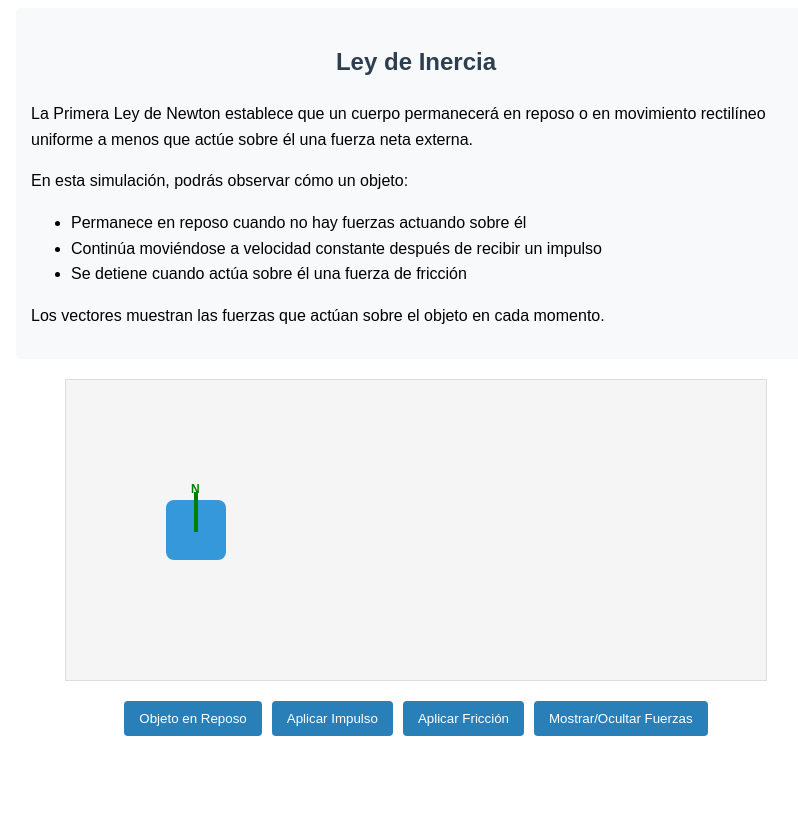
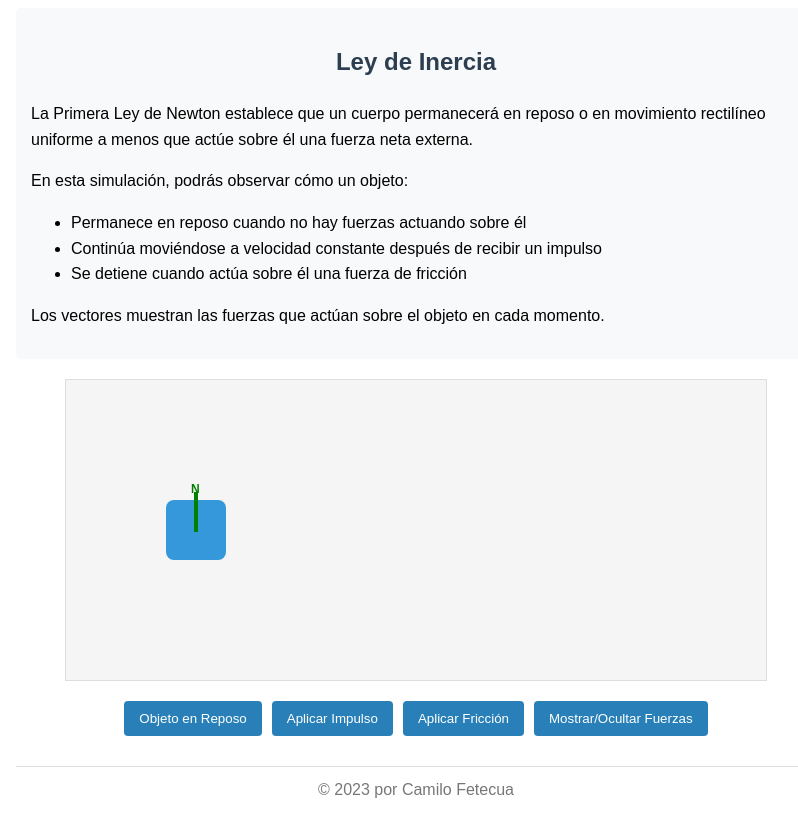
Before and after one commit to CFetecua/Ciencias, a plain HTML site: page index.html in a window 1280 px wide. Shown: the part 106-939 px from the top of the page, without its empty margins (224-1022 px from the left). Before the commit the page ends 882 px from the top, so only its background shows below. Drawn offline with Linux system fonts and the light colour scheme.

Commit message:
add space

```diff
--- a/index.html
+++ b/index.html
@@ -99,7 +99,6 @@
     </head>
     <body>
         <h1>Simulación de la Primera Ley de Newton</h1>
-
         <div class="explicacion">
             <h2>Ley de Inercia</h2>
             <p>
@@ -316,5 +315,16 @@
             // Inicializar
             actualizarVectores();
         </script>
+        <footer
+            style="
+                text-align: center;
+                margin-top: 30px;
+                padding: 10px;
+                border-top: 1px solid #ddd;
+                color: #777;
+            "
+        >
+            &copy; 2023 por Camilo Fetecua
+        </footer>
     </body>
 </html>
```
